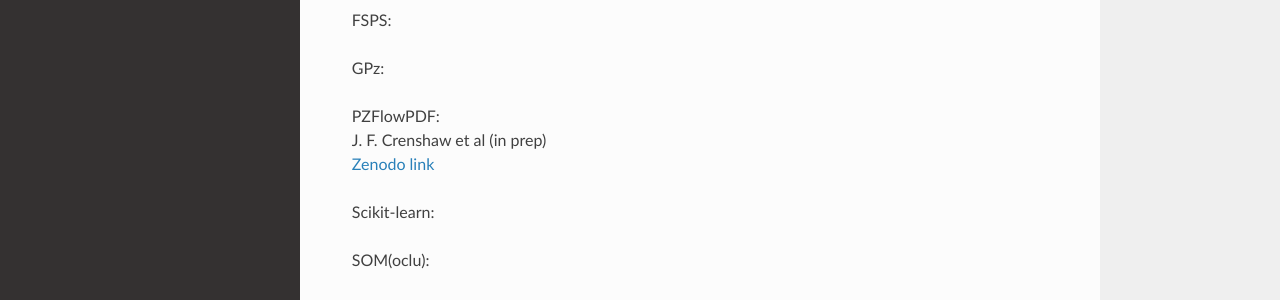
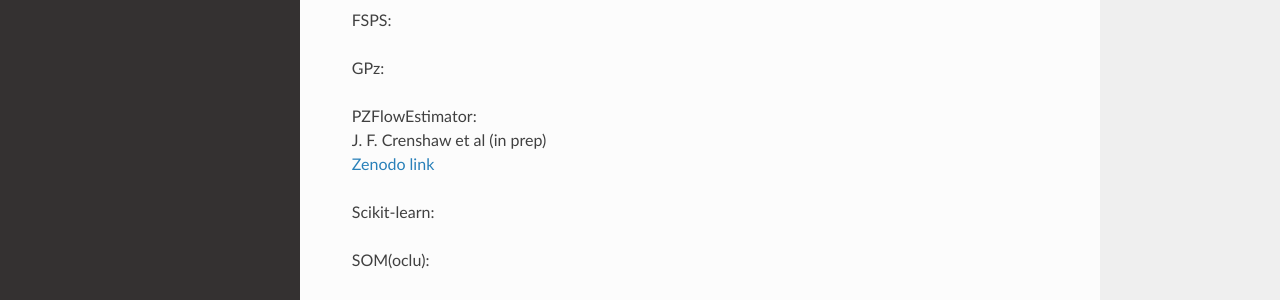
Before and after one commit to LSSTDESC/rail, a Sphinx documentation site: the page built from docs/source/citing.rst, in a window 1280 px wide and 1250 px high. Shown: the part 727-1027 px from the top of the window. Built offline with Sphinx 7.4.7 and the Read the Docs theme 2.0.0, drawn with Linux system fonts in a browser that asks for light colours; pages that are not in the unit, such as notebooks, are missing from menus; the version number could not be read and is left out.

Commit message:
rename pzflow

```diff
--- a/docs/source/citing.rst
+++ b/docs/source/citing.rst
@@ -27,7 +27,7 @@
 
 | GPz:
 
-| PZFlowPDF:
+| PZFlowEstimator:
 | J. F. Crenshaw et al (in prep)
 | `Zenodo link <https://zenodo.org/record/6369625#.Ylcpjy-cYW8>`_
 
--- a/docs/source/overview.rst
+++ b/docs/source/overview.rst
@@ -72,7 +72,7 @@
 Individual estimation and summarization codes are "wrapped" as RAIL stages so that they can be run in a controlled way.
 
 **base design**:
-Estimators for several popular codes `BPZ_lite` (a slimmed down version of the popular template-based BPZ code), `FlexZBoost`, and delight `Delight` are included in rail/estimation, as are an estimator `PZFlowPDF` that uses the same normalizing flow employed in the creation module, and `KNearNeighEstimator` for a simple color-based nearest neighbor estimator.
+Estimators for several popular codes `BPZ_lite` (a slimmed down version of the popular template-based BPZ code), `FlexZBoost`, and delight `Delight` are included in rail/estimation, as are an estimator `PZFlowEstimator` that uses the same normalizing flow employed in the creation module, and `KNearNeighEstimator` for a simple color-based nearest neighbor estimator.
 The pathological `trainZ` estimator is also implemented.
 Several very basic summarizers such as a histogram of point source estimates, the naive "stacking"/summing of PDFs, and a variational inference-based summarizer are also included in RAIL.
 
```
Also changed, not shown: 1 other file.
